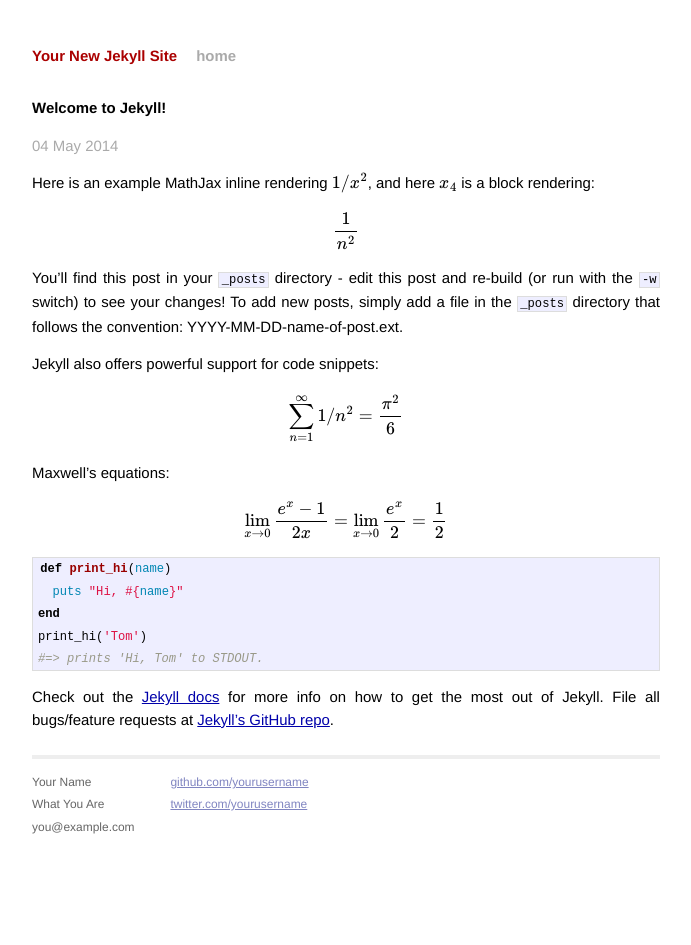
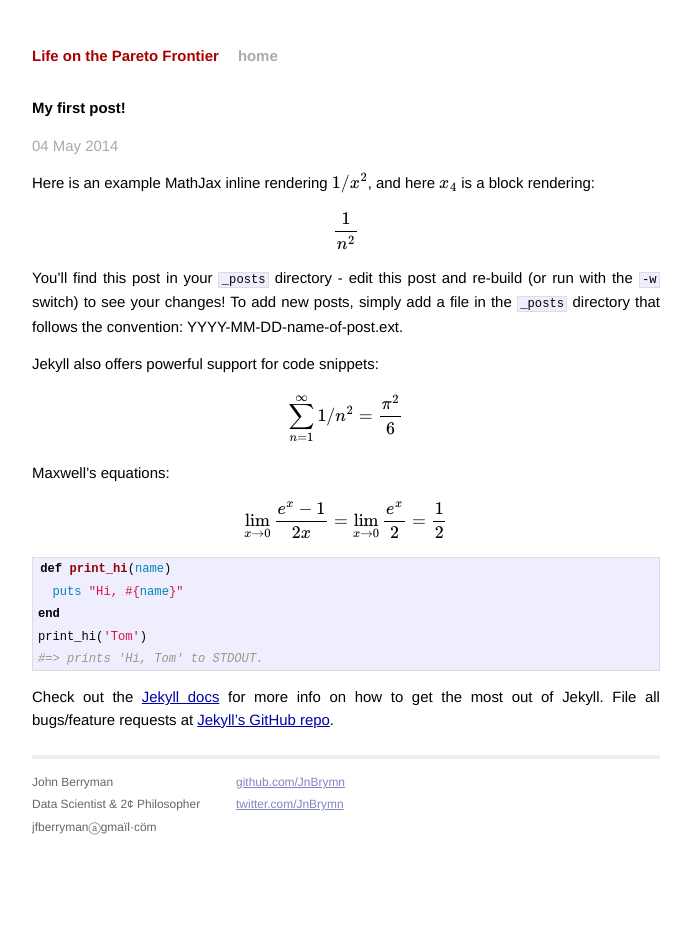
Before and after one commit to JnBrymn/JnBrymn.github.io, a Jekyll site: the page built from _posts/2014-05-04-welcome-to-jekyll.markdown, in a window 1280 px wide. Shown: the whole page, without its empty margins (294-985 px from the left). Built offline with Jekyll 4.4.1, drawn with Linux system fonts in a browser that asks for light colours; formulas are drawn with MathJax 3.

Commit message:
adding examples and extra folders

```diff
--- a/_config.yml
+++ b/_config.yml
@@ -1,3 +1,4 @@
-name: Your New Jekyll Site
+name: Life on the Pareto Frontier
 markdown: kramdown
 highlighter: true
+timezone: America/New_York
--- /dev/null
+++ b/_data/example.yml
@@ -0,0 +1,2 @@
+# this is example data - see the example post by running `jekyll serve --drafts`
+example: example text from _data/example.yml
--- /dev/null
+++ b/_includes/footer.html
@@ -0,0 +1,15 @@
+<div class="footer">
+  <div class="contact">
+    <p>
+      John Berryman<br />
+      Data Scientist &amp; 2¢ Philosopher  <br />
+      jfberrymanⓐgmaïl·cöm
+    </p>
+  </div>
+  <div class="contact">
+    <p>
+      <a href="https://github.com/JnBrymn">github.com/JnBrymn</a><br />
+      <a href="https://twitter.com/JnBrymn">twitter.com/JnBrymn</a><br />
+    </p>
+  </div>
+</div>
--- a/_layouts/default.html
+++ b/_layouts/default.html
@@ -23,21 +23,7 @@
 
           {{ content }}
 
-          <div class="footer">
-            <div class="contact">
-              <p>
-                Your Name<br />
-                What You Are<br />
-                you@example.com
-              </p>
-            </div>
-            <div class="contact">
-              <p>
-                <a href="https://github.com/yourusername">github.com/yourusername</a><br />
-                <a href="https://twitter.com/yourusername">twitter.com/yourusername</a><br />
-              </p>
-            </div>
-          </div>
+          {%  include footer.html %}
         </div>
 
     </body>
--- a/_posts/2014-05-04-welcome-to-jekyll.markdown
+++ b/_posts/2014-05-04-welcome-to-jekyll.markdown
@@ -1,13 +1,12 @@
 ---
 layout: post
-title:  "Welcome to Jekyll!"
-date:   2014-05-04 20:55:02
+title:  "My first post!"
 categories: jekyll update
 ---
 Here is an example MathJax inline rendering \\( 1/x^{2} \\), and here \\( x_4 \\) is a block rendering:
 \\[ \frac{1}{n^{2}} \\]
 
-You'll find this post in your `_posts` directory - edit this post and re-build (or run with the `-w` switch) to see your changes!
+You'll find this post in your `_posts` directory -  edit this post and re-build (or run with the `-w` switch) to see your changes!
 To add new posts, simply add a file in the `_posts` directory that follows the convention: YYYY-MM-DD-name-of-post.ext.
 
 Jekyll also offers powerful support for code snippets:
```
Also changed, not shown: _drafts/example.md (added, +36 -0 lines), _drafts/twitter_graph_theory.md (+2 -0 lines), assets/example.jpg (added), 2 other files.
